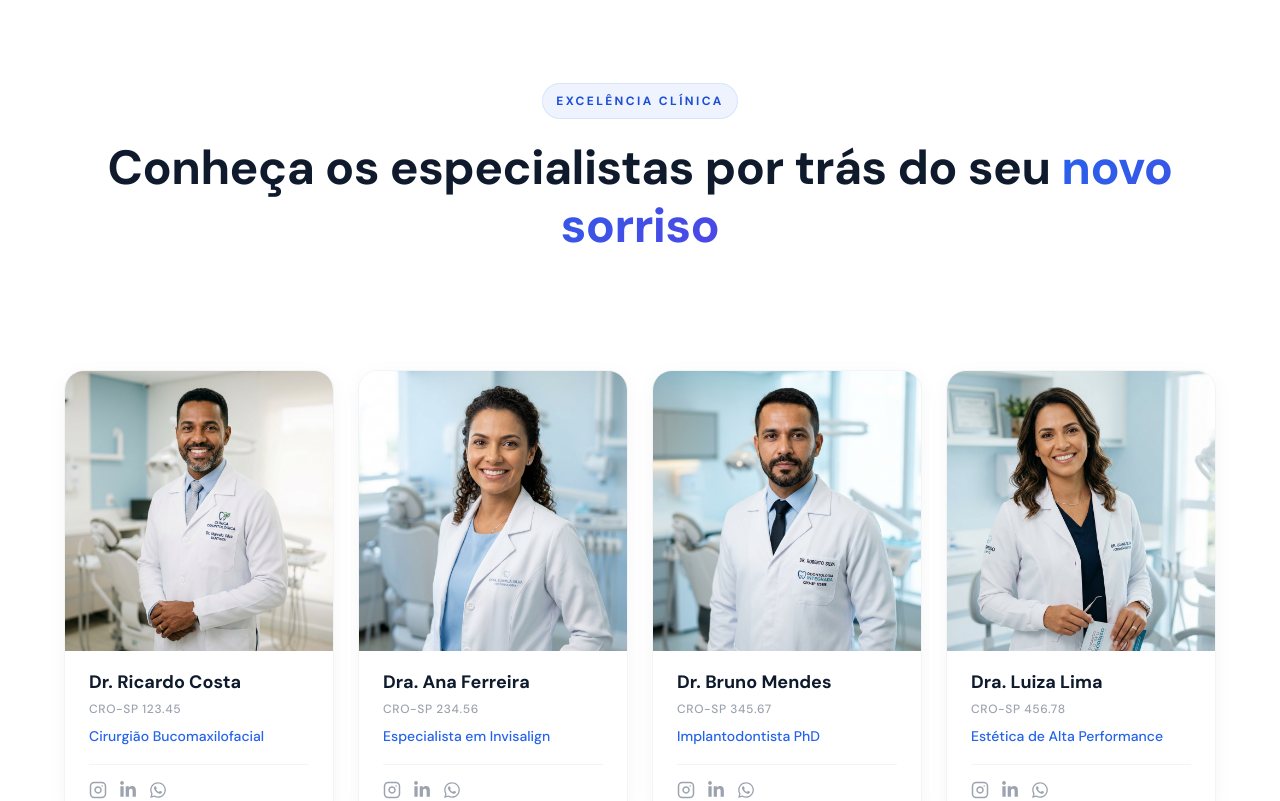
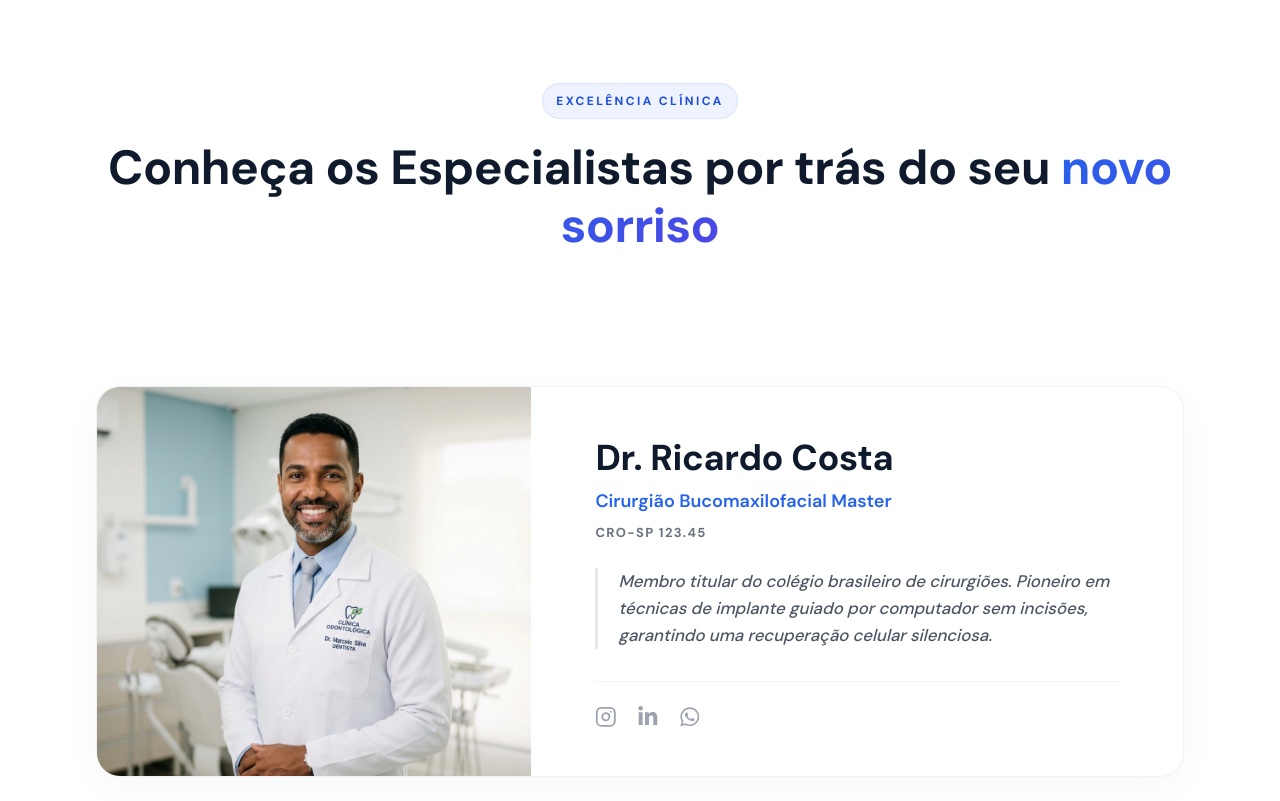
Before and after one commit to ironiaproject-a11y/dental, a Next.js app: page / in a window 1280 px wide. Shown: the part 6500-7301 px from the top of the page. Built offline with nearby package versions, Linux system fonts and the light colour scheme.

Commit message:
design: refactor team grid to a premium editorial horizontal view with bios

```diff
--- a/src/app/components/Team.js
+++ b/src/app/components/Team.js
@@ -47,25 +47,29 @@ export default function Team() {
     {
       name: 'Dr. Ricardo Costa',
       cro: 'CRO-SP 123.45',
-      role: 'Cirurgião Bucomaxilofacial',
+      role: 'Cirurgião Bucomaxilofacial Master',
+      bio: 'Membro titular do colégio brasileiro de cirurgiões. Pioneiro em técnicas de implante guiado por computador sem incisões, garantindo uma recuperação celular silenciosa.',
       photo: '/images/team/doctor-1.png'
     },
     {
       name: 'Dra. Ana Ferreira',
       cro: 'CRO-SP 234.56',
-      role: 'Especialista em Invisalign',
+      role: 'Especialista Diamond em Invisalign',
+      bio: 'Liderou o desenvolvimento das resinas nanoparticuladas no pólo Sul. Sua visão estética busca a simetria perfeita sem comprometer a identidade original do rosto.',
       photo: '/images/team/doctor-2.png'
     },
     {
       name: 'Dr. Bruno Mendes',
       cro: 'CRO-SP 345.67',
-      role: 'Implantodontista PhD',
+      role: 'Ph.D em Implantodontia',
+      bio: 'Doutor em Biotecnologia Odontológica. Foca seu atelier clínico em reabilitação de alta complexidade com osseointegração acelerada, ministrando cursos globais.',
       photo: '/images/team/doctor-3.png'
     },
     {
       name: 'Dra. Luiza Lima',
       cro: 'CRO-SP 456.78',
-      role: 'Estética de Alta Performance',
+      role: 'Estética de Alta Performance Face & Lábio',
+      bio: 'Artista facial com especialização internacional em harmonização orofacial. Utiliza micro-pontos de ácido hialurônico para devolver sustentação e jovialidade de forma invisível.',
       photo: '/images/team/doctor-4.png'
     },
   ];
@@ -75,7 +79,7 @@ export default function Team() {
       <div className="container">
         <div className={`${styles.header} anim-team-header`}>
           <span className="tag">Excelência Clínica</span>
-          <AnimatedTitle className="title" delay={0.2}>Conheça os especialistas por trás do seu <span>novo sorriso</span></AnimatedTitle>
+          <AnimatedTitle className="title" delay={0.2}>Conheça os Especialistas por trás do seu <span>novo sorriso</span></AnimatedTitle>
         </div>
 
         <div className={`${styles.grid} team-grid`}>
@@ -85,16 +89,17 @@ export default function Team() {
                 <Image
                   src={doc.photo}
                   alt={doc.name}
-                  width={300}
-                  height={380}
+                  fill
+                  style={{ objectFit: 'cover', objectPosition: 'top center' }}
                   className={styles.docImage}
-                  priority={i < 2} // Priority for top row
+                  priority={i < 2}
                 />
               </div>
               <div className={styles.content}>
                 <h3 className={styles.name}>{doc.name}</h3>
+                <div className={styles.role}>{doc.role}</div>
                 <div className={styles.cro}>{doc.cro}</div>
-                <div className={styles.role}>{doc.role}</div>
+                <p className={styles.bio}>{doc.bio}</p>
                 <div className={styles.socials}>
                   <FiInstagram className={styles.icon} />
                   <FaLinkedinIn className={styles.icon} />
--- a/src/app/components/Team.module.css
+++ b/src/app/components/Team.module.css
@@ -10,141 +10,152 @@
 }
 
 .grid {
-  display: grid;
-  grid-template-columns: 1fr;
-  gap: 1.5rem;
-  margin-top: 3.5rem;
-}
-
-@media (min-width: 640px) {
-  .grid { grid-template-columns: repeat(2, 1fr); }
-}
-
-@media (min-width: 1024px) {
-  .grid { grid-template-columns: repeat(4, 1fr); }
+  display: flex;
+  flex-direction: column;
+  gap: 3rem;
+  margin-top: 4.5rem;
+  max-width: 68rem; /* 1088px limit for focused editorial list */
+  margin-left: auto;
+  margin-right: auto;
 }
 
 .card {
   background: #FFFFFF !important;
-  border: 1px solid #F3F4F6;
-  border-radius: 20px;
+  border: 1px solid rgba(0, 0, 0, 0.05); /* very subtle */
+  border-radius: 24px;
   overflow: hidden;
-  box-shadow: 0 4px 20px rgba(0,0,0,0.04);
-  transition: all 0.3s ease;
+  box-shadow: 0 10px 40px rgba(0, 0, 0, 0.03);
+  transition: all 0.4s cubic-bezier(0.25, 0.46, 0.45, 0.94);
   position: relative;
+  display: flex !important;
+  flex-direction: row;
+  align-items: stretch;
+  min-height: 24rem; /* Garante tamanho majestoso da foto */
   opacity: 1 !important;
   visibility: visible !important;
-  display: block !important;
 }
 
 .card:hover {
-  transform: translateY(-6px);
-  box-shadow: 0 16px 48px rgba(37, 99, 235, 0.1);
-  border-color: #DBEAFE;
+  transform: translateY(-8px);
+  box-shadow: 0 20px 60px rgba(37, 99, 235, 0.08); /* Glow de grife azulado leve */
+  border-color: rgba(37, 99, 235, 0.15);
 }
 
 .photo {
-  width: 100%;
-  height: 17.5rem; /* 280px */
+  width: 40%;
   position: relative;
   overflow: hidden;
-  border-radius: 16px 16px 0 0;
 }
 
 .docImage {
   width: 100%;
   height: 100%;
   object-fit: cover;
-  object-position: top center;
-  transition: transform 0.4s ease;
+  transition: transform 0.6s cubic-bezier(0.25, 0.46, 0.45, 0.94);
 }
 
 .card:hover .docImage {
-  transform: scale(1.04);
+  transform: scale(1.05);
 }
 
 .content {
-  padding: 1.25rem 1.5rem;
+  width: 60%;
+  padding: 3rem 4rem;
+  display: flex;
+  flex-direction: column;
+  justify-content: center;
   text-align: left;
 }
 
 .name {
   font-family: var(--font-display);
-  font-size: 1.125rem; /* 18px */
-  font-weight: 700;
+  font-size: 2.25rem;
+  font-weight: 800;
   color: #0F1B2D;
+  margin-bottom: 0.25rem;
+  letter-spacing: -0.01em;
+}
+
+.role {
+  font-family: var(--font-display);
+  font-size: 1.125rem;
+  color: #2563EB; /* Premium Blue */
+  font-weight: 600;
   margin-bottom: 0.25rem;
 }
 
 .cro {
   font-family: var(--font-display);
-  font-size: 0.75rem;
-  font-weight: 500;
-  color: #9CA3AF;
-  letter-spacing: 0.05em;
-  margin-bottom: 0.25rem;
+  font-size: 0.8125rem;
+  font-weight: 700;
+  color: #6B7280;
+  letter-spacing: 0.1em;
+  text-transform: uppercase;
+  margin-bottom: 1.5rem;
 }
 
-.role {
-  font-family: var(--font-display);
-  font-size: 0.875rem; /* 14px */
-  color: #2563EB;
-  font-weight: 500;
-  margin-bottom: 1rem;
+.bio {
+  font-family: var(--font-body);
+  font-size: 1.05rem;
+  color: #4B5563;
+  line-height: 1.6;
+  margin-bottom: 2rem;
+  font-style: italic; /* Editorial Look */
+  border-left: 3px solid #E5E7EB;
+  padding-left: 1.25rem;
 }
 
 .socials {
   display: flex;
-  gap: 0.75rem;
+  gap: 1.25rem;
+  padding-top: 1.5rem;
   border-top: 1px solid #F3F4F6;
-  padding-top: 1rem;
+  margin-top: auto; /* Empurra para a beira inferior do card */
 }
 
 .icon {
   color: #9CA3AF;
-  font-size: 1.125rem;
+  font-size: 1.35rem;
   cursor: pointer;
-  transition: color 0.2s ease;
+  transition: all 0.3s ease;
 }
 
 .icon:hover {
-  color: #2563EB;
+  color: #1D4ED8;
+  transform: translateY(-2px);
 }
 
-@media (max-width: 767px) {
+@media (max-width: 860px) {
   .grid {
-    grid-template-columns: 1fr;
     gap: 2rem;
-    margin-top: 2rem;
-    max-width: 22rem;
-    margin-left: auto;
-    margin-right: auto;
+    margin-top: 3rem;
+  }
+
+  .card {
+    flex-direction: column; /* Reverte para bloco vertical no celular */
+    min-height: auto;
   }
 
   .photo {
-    height: 11.25rem; /* 180px */
+    width: 100%;
+    height: 20rem; /* Espaço pro retrato */
   }
 
   .content {
-    padding: 1rem;
+    width: 100%;
+    padding: 2rem;
   }
 
   .name {
-    font-size: 0.9375rem;
+    font-size: 1.75rem;
   }
 
   .role {
-    font-size: 0.75rem;
-    margin-bottom: 0.75rem;
+    font-size: 1rem;
   }
 
-  .socials {
-    justify-content: center;
-    gap: 1rem;
-    padding-top: 1rem;
-  }
-
-  .icon {
-    font-size: 1rem;
+  .bio {
+    font-size: 0.95rem;
+    margin-bottom: 1.5rem;
   }
 }
```
